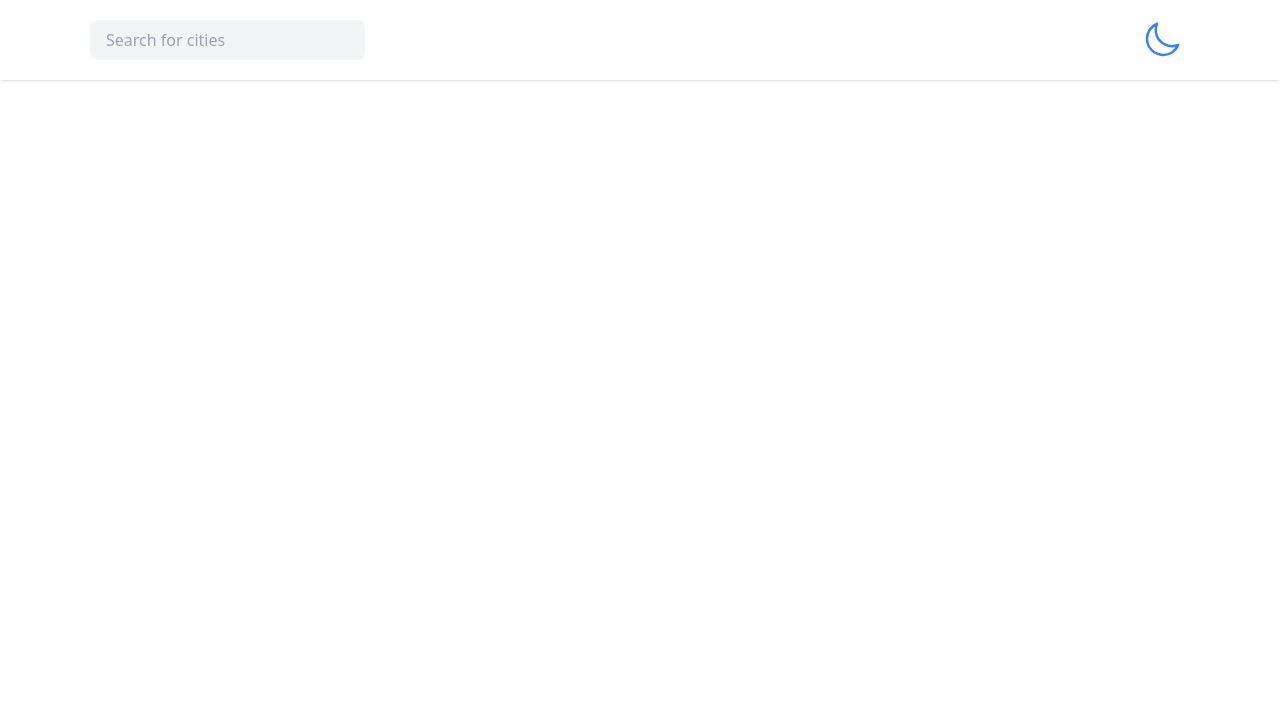
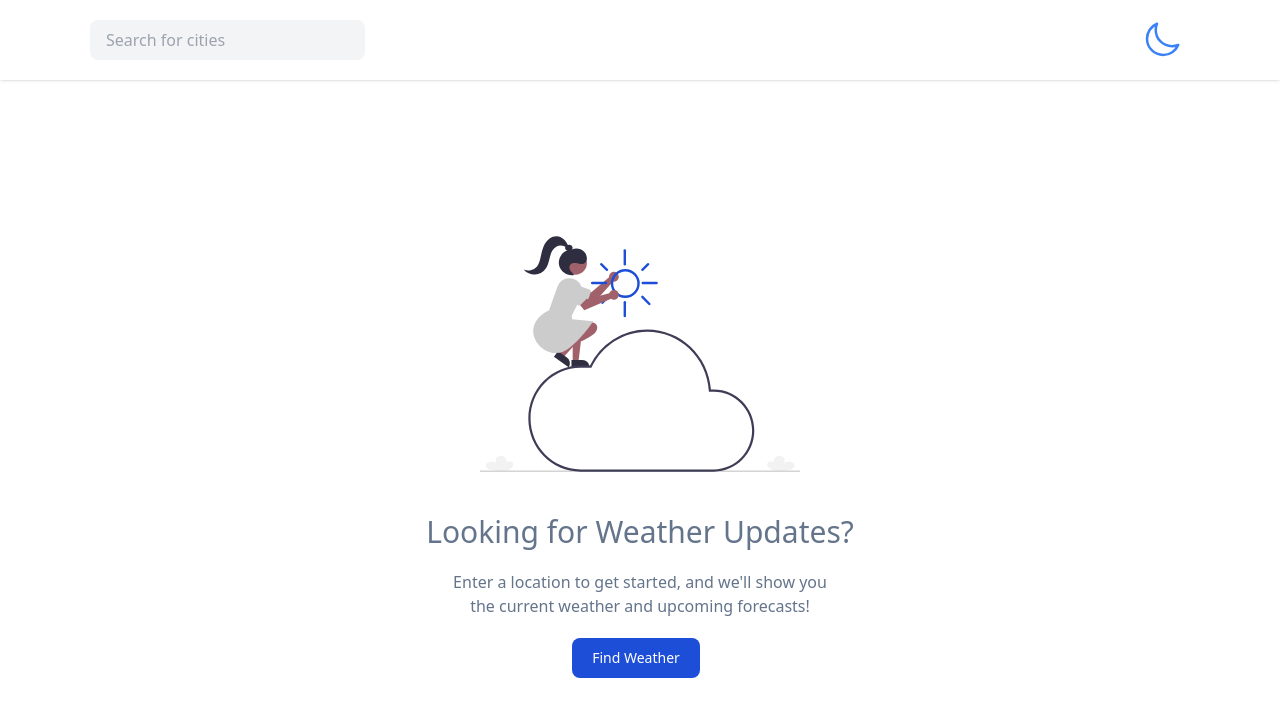
Before and after one commit to Tooluloope/weather-app, a Next.js app: page / in a window 1280 px wide. Shown: the top 716 px of the page. Built offline with nearby package versions, Linux system fonts and the light colour scheme.

Commit message:
feat: add an empty state

```diff
--- a/src/components/Body/index.tsx
+++ b/src/components/Body/index.tsx
@@ -1,97 +1,13 @@
 import TodaysWeather from "../TodaysWeather";
 import WeatherForecast from "../WeatherForecast";
+import CurrentWeather from "../CurrentWeather";
 import { useStore } from "@/lib/store";
-import { formatDate } from "../utils";
+import { useRef } from "react";
 
 const Body = () => {
-	const [current, location, forecast] = useStore(store => [
-		store.weatherData.current,
-		store.weatherData.location,
-		store.weatherData.forecast,
-	]);
-
-	if (!current || !location || !forecast) {
-		return null;
-	}
-	const formattedDate = formatDate(location.localtime);
-
 	return (
-		<div className="flex flex-col  justify-start p-5">
-			<div className="w-full">
-				<p className="text-5xl md:text-8xl mb-3">
-					{location.name}, {location.country}
-				</p>
-				<p className="  text-xl md:text-2xl"> {formattedDate}</p>
-			</div>
-
-			<div className="w-full flex flex-wrap justify-between my-5 mb-10 items-center">
-				<div className=" w-full shrink-0 md:w-1/2 flex justify-between items-center text-center ">
-					<img
-						src={`https://${current.condition.icon}`}
-						alt={"176"}
-						className=" w-40 h-40 mx-auto "
-					/>
-					<div className=" w-1/2 shrink-0">
-						<p className=" text-5xl md:text-7xl xl:text-8xl mb-2">
-							{current.temp_c}°C
-						</p>
-						<p className=" text-xl md:text-2xl">{current.condition.text}</p>
-					</div>
-				</div>
-				<div className="  w-full shrink-0 md:w-1/2 grid  grid-cols-3  gap-y-5  text-center border-y md:border-y-0 md:border-l py-7">
-					<div>
-						<p className="text-gray-900 dark:text-gray-100 text-xl ">
-							{forecast.forecastday[0].astro.sunrise}
-						</p>
-						<p className="text-gray-900 dark:text-gray-100 text-xl opacity-50 ">
-							Sunrise
-						</p>
-					</div>
-
-					<div>
-						<p className="text-gray-900 dark:text-gray-100 text-xl ">
-							{forecast.forecastday[0].astro.sunset}
-						</p>
-						<p className="text-gray-900 dark:text-gray-100 text-xl opacity-50 ">
-							Sunset
-						</p>
-					</div>
-
-					<div>
-						<p className="text-gray-900 dark:text-gray-100 text-xl ">
-							{forecast.forecastday[0].day.mintemp_c}°C
-						</p>
-						<p className="text-gray-900 dark:text-gray-100 text-xl opacity-50">
-							Low
-						</p>
-					</div>
-					<div>
-						<p className="text-gray-900 dark:text-gray-100 text-xl ">
-							{forecast.forecastday[0].day.maxtemp_c}°C
-						</p>
-						<p className="text-gray-900 dark:text-gray-100 text-xl opacity-50">
-							High
-						</p>
-					</div>
-					<div>
-						<p className="text-gray-900 dark:text-gray-100 text-xl ">
-							{forecast.forecastday[0].day.daily_chance_of_rain}
-						</p>
-						<p className="text-gray-900 dark:text-gray-100 text-xl opacity-50">
-							Rain
-						</p>
-					</div>
-					<div>
-						<p className="text-gray-900 dark:text-gray-100 text-xl ">
-							{forecast.forecastday[0].day.maxwind_mph}mph
-						</p>
-						<p className="text-gray-900 dark:text-gray-100 text-xl opacity-50">
-							Wind
-						</p>
-					</div>
-				</div>
-			</div>
-
+		<div className="flex flex-col  justify-start p-5 min-h-[calc(100vh-80px)]">
+			<CurrentWeather />
 			<TodaysWeather />
 			<WeatherForecast />
 		</div>
--- /dev/null
+++ b/src/components/CurrentWeather/index.tsx
@@ -0,0 +1,94 @@
+import { useStore } from "@/lib/store";
+import { formatDate } from "../utils";
+
+const CurrentWeather = () => {
+	const [current, location, forecast] = useStore(store => [
+		store.weatherData.current,
+		store.weatherData.location,
+		store.weatherData.forecast,
+	]);
+
+	if (!current || !location || !forecast) {
+		return null;
+	}
+	const formattedDate = formatDate(location.localtime);
+
+	return (
+		<>
+			<div className="w-full">
+				<p className="text-5xl md:text-7xl lg:text-8xl mb-3">
+					{location.name}, {location.country}
+				</p>
+				<p className="  text-xl md:text-2xl"> {formattedDate}</p>
+			</div>
+
+			<div className="w-full flex flex-wrap justify-between my-5 mb-10 items-center">
+				<div className=" w-full shrink-0 md:w-1/2 flex justify-between items-center text-center ">
+					<img
+						src={`https://${current.condition.icon}`}
+						alt={"176"}
+						className=" w-40 h-40 mx-auto "
+					/>
+					<div className=" w-1/2 shrink-0">
+						<p className=" text-5xl md:text-7xl  mb-2">{current.temp_c}°C</p>
+						<p className=" text-xl md:text-2xl">{current.condition.text}</p>
+					</div>
+				</div>
+				<div className="  w-full shrink-0 md:w-1/2 grid  grid-cols-3  gap-y-5  text-center border-y md:border-y-0 md:border-l py-7">
+					<div>
+						<p className="text-gray-900 dark:text-gray-100 text-xl ">
+							{forecast.forecastday[0].astro.sunrise}
+						</p>
+						<p className="text-gray-900 dark:text-gray-100 text-xl opacity-50 ">
+							Sunrise
+						</p>
+					</div>
+
+					<div>
+						<p className="text-gray-900 dark:text-gray-100 text-xl ">
+							{forecast.forecastday[0].astro.sunset}
+						</p>
+						<p className="text-gray-900 dark:text-gray-100 text-xl opacity-50 ">
+							Sunset
+						</p>
+					</div>
+
+					<div>
+						<p className="text-gray-900 dark:text-gray-100 text-xl ">
+							{forecast.forecastday[0].day.mintemp_c}°C
+						</p>
+						<p className="text-gray-900 dark:text-gray-100 text-xl opacity-50">
+							Low
+						</p>
+					</div>
+					<div>
+						<p className="text-gray-900 dark:text-gray-100 text-xl ">
+							{forecast.forecastday[0].day.maxtemp_c}°C
+						</p>
+						<p className="text-gray-900 dark:text-gray-100 text-xl opacity-50">
+							High
+						</p>
+					</div>
+					<div>
+						<p className="text-gray-900 dark:text-gray-100 text-xl ">
+							{forecast.forecastday[0].day.daily_chance_of_rain}
+						</p>
+						<p className="text-gray-900 dark:text-gray-100 text-xl opacity-50">
+							Rain
+						</p>
+					</div>
+					<div>
+						<p className="text-gray-900 dark:text-gray-100 text-xl ">
+							{forecast.forecastday[0].day.maxwind_mph}mph
+						</p>
+						<p className="text-gray-900 dark:text-gray-100 text-xl opacity-50">
+							Wind
+						</p>
+					</div>
+				</div>
+			</div>
+		</>
+	);
+};
+
+export default CurrentWeather;
--- /dev/null
+++ b/src/components/EmptyState/index.tsx
@@ -0,0 +1,30 @@
+import { useContext } from "react";
+import { InputFocusContext } from "../page";
+
+const EmptyState = () => {
+	const inputFocus = useContext(InputFocusContext);
+
+	const handleFindWeather = () => {
+		inputFocus?.focus();
+	};
+
+	return (
+		<div className=" h-[calc(100vh-80px)] flex justify-center items-center flex-col text-center px-5">
+			<img src="weather.svg" alt="empty state" className="w-80 h-80" />
+			<h2 className=" text-3xl">Looking for Weather Updates?</h2>
+			<p className=" max-w-sm my-5">
+				Enter a location to get started, and we'll show you the current weather
+				and upcoming forecasts!
+			</p>
+			<button
+				type="button"
+				onClick={handleFindWeather}
+				className="text-white bg-blue-700 hover:bg-blue-800 focus:ring-4 focus:ring-blue-300 font-medium rounded-lg text-sm px-5 py-2.5 mr-2 mb-2 dark:bg-blue-600 dark:hover:bg-blue-700 focus:outline-none dark:focus:ring-blue-800"
+			>
+				Find Weather
+			</button>
+		</div>
+	);
+};
+
+export default EmptyState;
--- a/src/components/Navbar/index.tsx
+++ b/src/components/Navbar/index.tsx
@@ -2,7 +2,9 @@ import { useTheme } from "next-themes";
 import { SunIcon, MoonIcon } from "@heroicons/react/24/outline";
 import Select from "../Select";
 
-const Navbar = () => {
+const Navbar: React.FC<{ inputRef: React.Ref<{ focus: () => void }> }> = ({
+	inputRef,
+}) => {
 	const { systemTheme, theme, setTheme } = useTheme();
 
 	const renderThemeChanger = () => {
@@ -29,7 +31,7 @@ const Navbar = () => {
 	return (
 		<nav className=" fixed top-0 left-0 w-screen  py-3  shadow z-50 bg-white dark:bg-slate-900">
 			<div className=" flex justify-between items-center container mx-auto px-5">
-				<Select />
+				<Select ref={inputRef} />
 
 				<button className=" hover:bg-gray-100 dark:hover:bg-gray-800 text-white px-2 py-2 rounded-full ml-2 shrink-0">
 					{renderThemeChanger()}
--- a/src/components/Select/index.tsx
+++ b/src/components/Select/index.tsx
@@ -3,7 +3,7 @@ import { usePlacesAutocomplete } from "../utils/usePlacesAutoComplete";
 import { WeatherResponseData } from "../utils/types";
 import { useStore } from "@/lib/store";
 
-const Select = () => {
+const Select = React.forwardRef((_, ref: React.Ref<{ focus: () => void }>) => {
 	const [isOpen, setIsOpen] = useState(false);
 	const [search, setSearch] = useState("");
 	const [selectedOption, setSelectedOption] = useState("");
@@ -12,6 +12,8 @@ const Select = () => {
 		selectedOption
 	);
 	const wrapperRef = useRef<HTMLDivElement>(null);
+	const inputRef = useRef<HTMLInputElement>(null);
+
 	const [setIsLoading, setWeatherData] = useStore(store => [
 		store.setIsLoading,
 		store.setWeatherData,
@@ -32,6 +34,12 @@ const Select = () => {
 			document.removeEventListener("mousedown", handleClickOutside);
 		};
 	}, []);
+
+	React.useImperativeHandle(ref, () => ({
+		focus: () => {
+			inputRef.current?.focus();
+		},
+	}));
 
 	const handleSearch = (e: React.ChangeEvent<HTMLInputElement>) => {
 		setSearch(e.target.value);
@@ -61,6 +69,7 @@ const Select = () => {
 			ref={wrapperRef}
 		>
 			<input
+				ref={inputRef}
 				type="text"
 				placeholder="Search for cities"
 				value={search}
@@ -92,6 +101,6 @@ const Select = () => {
 			)}
 		</div>
 	);
-};
+});
 
 export default Select;
--- a/src/components/WeatherForecast/index.tsx
+++ b/src/components/WeatherForecast/index.tsx
@@ -5,9 +5,9 @@ const WeatherForecast = () => {
 	const forecast = useStore(store => store.weatherData.forecast.forecastday);
 	return (
 		<div className=" my-5">
-			<p className="w-full mb-5 text-xl md:text-2xl">Next 5 days</p>
+			<p className="w-full mb-5 text-xl md:text-2xl">Next 6 days</p>
 			<div className="w-full">
-				{forecast.slice(1, 6).map((day, index) => (
+				{forecast.slice(1).map((day, index) => (
 					<WeatherDailyCard
 						key={index}
 						date={day.date}
--- a/src/components/page.tsx
+++ b/src/components/page.tsx
@@ -1,12 +1,33 @@
-import { useStore } from "@/lib/store";
+import { createContext, useRef } from "react";
+
 import Navbar from "./Navbar";
 import Body from "./Body";
+import { useStore } from "@/lib/store";
+import EmptyState from "./EmptyState";
+import { useFocus } from "./utils/useFocus";
+
+export const InputFocusContext = createContext<{ focus: () => void } | null>(
+	null
+);
 
 export default function Page() {
+	const { focus, ref } = useFocus();
+
+	const [current, location, forecast] = useStore(store => [
+		store.weatherData.current,
+		store.weatherData.location,
+		store.weatherData.forecast,
+	]);
+
+	const hasData = current && location && forecast;
+
 	return (
-		<div className=" min-h-screen w-screen mt-20 container mx-auto overflow-x-hidden">
-			<Navbar />
-			<Body />
-		</div>
+		<InputFocusContext.Provider value={{ focus }}>
+			<div className="  w-screen mt-20 container mx-auto overflow-x-hidden">
+				<Navbar inputRef={ref} />
+
+				{hasData ? <Body /> : <EmptyState />}
+			</div>
+		</InputFocusContext.Provider>
 	);
 }
--- /dev/null
+++ b/src/components/utils/useFocus.tsx
@@ -0,0 +1,10 @@
+import { useRef, useCallback } from "react";
+
+export const useFocus = () => {
+	const ref = useRef<HTMLInputElement | null>(null);
+	const focus = useCallback(() => {
+		ref.current?.focus();
+	}, []);
+
+	return { focus, ref };
+};
```
Also changed, not shown: public/weather.svg (added).
